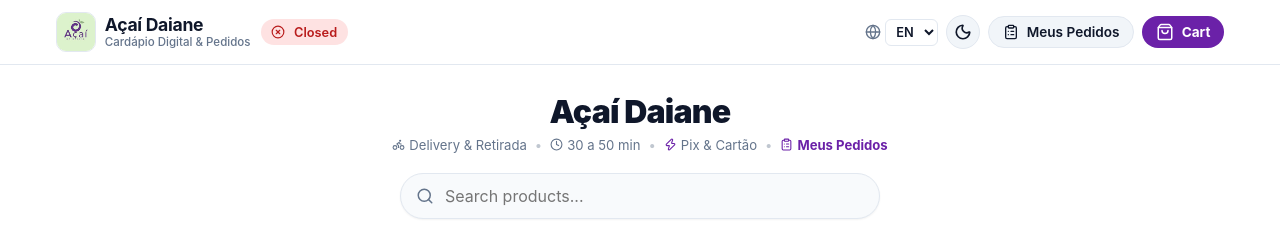
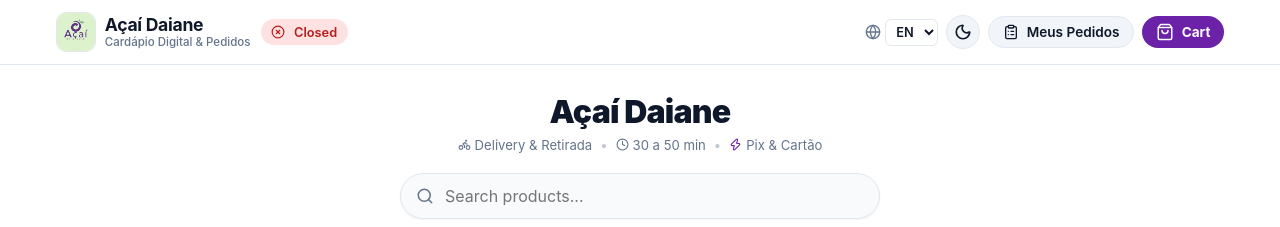
Before and after one commit to JoasVieira2027/acaidadaiane, a Next.js app: page / in a window 1280 px wide. Shown: the top 227 px of the page. Built offline with nearby package versions, Linux system fonts and the light colour scheme; no server answers; the database is empty.

Commit message:
fix: manter botao Pedidos apenas no header para evitar duplicidade visual

```diff
--- a/src/app/page.tsx
+++ b/src/app/page.tsx
@@ -1,8 +1,7 @@
 'use client';
 
 import React, { useEffect, useMemo, useRef, useState } from 'react';
-import Link from 'next/link';
-import { Search, Flame, Tag, Sparkles, Clock, Bike, Zap, ChevronDown, ClipboardList } from 'lucide-react';
+import { Search, Flame, Tag, Sparkles, Clock, Bike, Zap, ChevronDown } from 'lucide-react';
 import { Category, Product, StoreCurrentStatus, StoreSettings } from '@/lib/types';
 import { useLanguage } from '@/context/LanguageContext';
 import { Header } from '@/components/ui/Header';
@@ -210,21 +209,6 @@
                 <Zap size={13} style={{ color: 'var(--brand-primary)' }} />
                 Pix & Cartão
               </span>
-              <span style={{ opacity: 0.4 }}>•</span>
-              <Link
-                href="/meus-pedidos"
-                style={{
-                  display: 'inline-flex',
-                  alignItems: 'center',
-                  gap: '0.25rem',
-                  color: 'var(--brand-primary)',
-                  fontWeight: 700,
-                  textDecoration: 'none',
-                }}
-              >
-                <ClipboardList size={13} />
-                Meus Pedidos
-              </Link>
               {storeStatus && !storeStatus.isOpen && storeStatus.nextOpenTime && (
                 <>
                   <span style={{ opacity: 0.4 }}>•</span>
```
